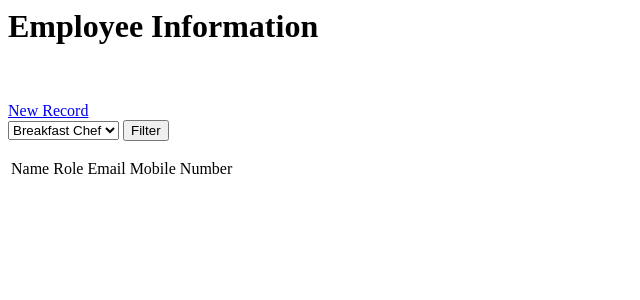
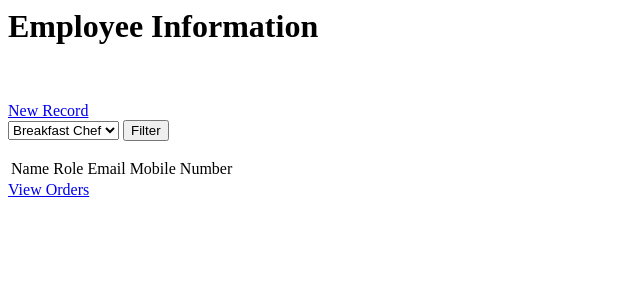
Before and after one commit to JayRowlands/Project, a Flask app: page / in a window 1280 px wide. Shown: the top 300 px of the page, without its empty margins (0-640 px from the left). Run offline with Flask 2, Linux system fonts and the light colour scheme; data that the repository does not hold is empty.

Commit message:
Added button to view orders

```diff
--- a/application/templates/homepage.html
+++ b/application/templates/homepage.html
@@ -35,4 +35,5 @@
             </tr>
         {% endfor %}
     </table>
+    <a href="{{ url_for('viewOrders') }}"> View Orders</a>
 </html>
```
